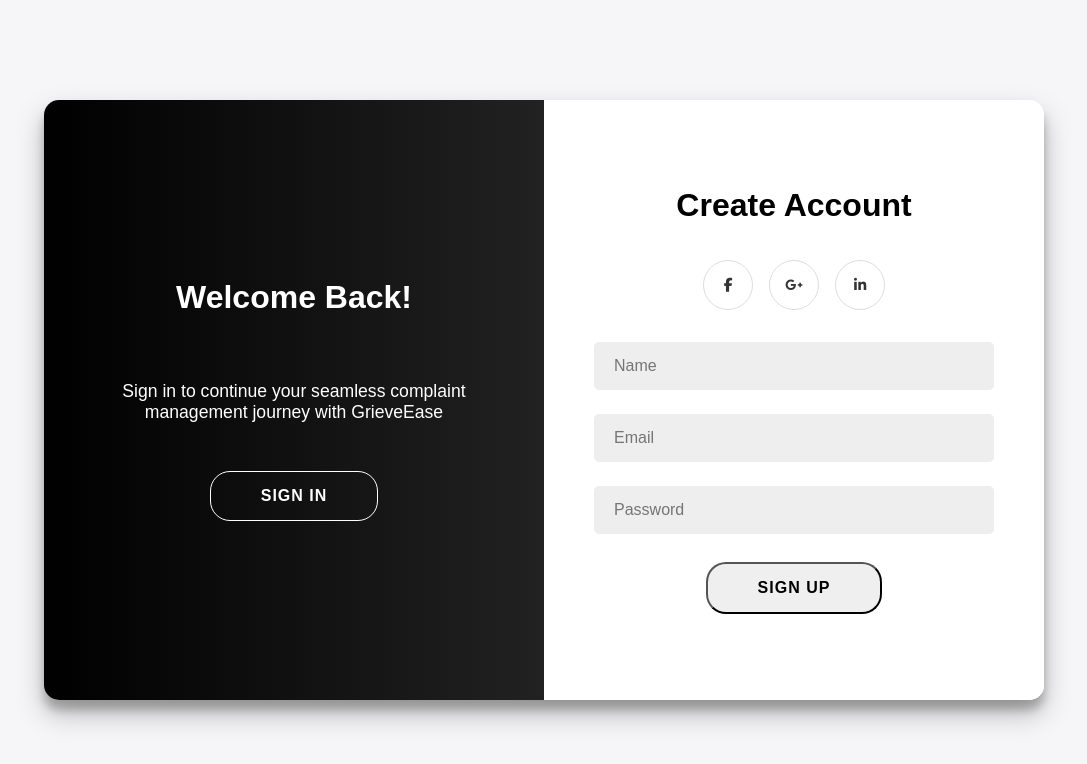
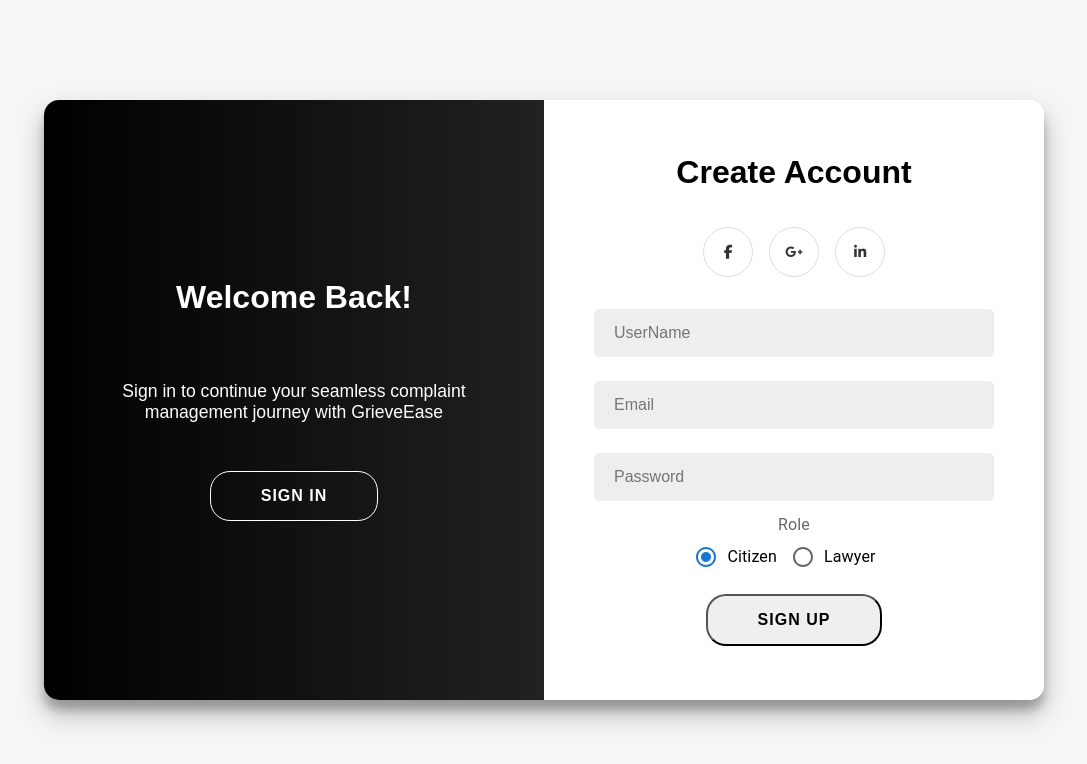
Before and after one commit to puntikuraakhilesh/justicehub, a React (Create React App) app in the folder frontend/: page /auth in a window 1280 px wide. Both pictures are taken after a click on the button "SIGN UP". Shown: the top 764 px of the page, without its empty margins (96-1183 px from the left). Built offline with nearby package versions, Linux system fonts and the light colour scheme.

Commit message:
auth lawyer details is pending

```diff
--- a/frontend/package.json
+++ b/frontend/package.json
@@ -11,8 +11,9 @@
     "@mui/styled-engine-sc": "^6.3.0",
     "axios": "^1.7.9",
     "cra-template": "1.2.0",
-    "react": "^19.0.0",
-    "react-dom": "^19.0.0",
+    "notistack": "^3.0.1",
+    "react": "^18.3.1",
+    "react-dom": "^18.3.1",
     "react-router-dom": "^7.1.1",
     "react-scripts": "^5.0.1",
     "styled-components": "^6.1.13",
--- a/frontend/src/pages/auth/SignIn.jsx
+++ b/frontend/src/pages/auth/SignIn.jsx
@@ -1,14 +1,14 @@
-import React,{ useState }  from "react";
+import React,{ useState,useContext }  from "react";
 import axios from 'axios';
 import { useNavigate } from 'react-router-dom'; // Import useNavigate
-
+import { AuthContext } from "./AuthContext";
 import Radio from '@mui/material/Radio';
 import RadioGroup from '@mui/material/RadioGroup';
 import FormControlLabel from '@mui/material/FormControlLabel';
 // import FormControl from '@mui/material/FormControl';
 import FormLabel from '@mui/material/FormLabel';
 import '@fortawesome/fontawesome-free/css/all.min.css';
-
+import { Link } from "react-router-dom"
 
 function SignInForm() {
   const [formData, setFormData] = useState({
@@ -16,7 +16,7 @@
     password: '',
     role: 'citizen', // default role is set to 'user'
   });
-
+  const { login } = useContext(AuthContext);
   const [error, setError] = useState();
   const navigate = useNavigate(); // Use useNavigate hook
 
@@ -30,19 +30,28 @@
 
 
       if (role === 'citizen') {
-        const res = await axios.post(`${import.meta.env.VITE_APP_BACKEND_URL}/admin/login`, formData);
-      localStorage.setItem('token', res.data.token); // Navigate to '/admin' route after successful login
+        const response=await axios.post(`http://localhost:8800/api/auth/login`,{email,password,role});
+
+        const {token,user}=response.data;
+        login(token, user.id ,user.role,user.username);
+        navigate('/citizenhome');
+        alert("Citizen Logged In successfully");
+        //Keep a toast message here
       }
       else if (role === 'lawyer') {
-        const res = await axios.post(`${import.meta.env.VITE_APP_BACKEND_URL}/employee/login`, formData);
-      localStorage.setItem('token', res.data.token);
-      }
+        const response=await axios.post(`http://localhost:8800/api/auth/login`,{email,password,role});
 
-      // Navigate to appropriate route after login
-      if (role === 'citizen') {
-        navigate('/citizenhome'); // Navigate to '/admin' route after successful login
-      } else if (role === 'lawyer') {
-        navigate('/lawyerhome'); // Navigate to '/employee' route after successful login
+        const {token,user}=response.data;
+        if(user.detailsfilled){
+          login(token, user.id ,user.role,user.username);
+          navigate('/lawyerhome');
+          alert("Lawyer Logged In successfully");
+        }
+        else{
+          login(token, user.id ,user.role,user.username);
+          navigate('/lawyerdetails');
+          alert("Lawyer Details not filled. Please fill the details");
+        }
       }
     } catch (error) {
       console.error(error);
--- a/frontend/src/pages/auth/SignUp.jsx
+++ b/frontend/src/pages/auth/SignUp.jsx
@@ -1,11 +1,20 @@
 import React,{useState} from "react";
 import axios from 'axios';
 import { useNavigate } from 'react-router-dom';
+
+import Radio from '@mui/material/Radio';
+import RadioGroup from '@mui/material/RadioGroup';
+import FormControlLabel from '@mui/material/FormControlLabel';
+// import FormControl from '@mui/material/FormControl';
+import FormLabel from '@mui/material/FormLabel';
+
+
+
 function SignUpForm() {
   const [formData, setFormData] = useState({
     email: '',
     password: '',
-    username: 'user',
+    username: '',
     role: 'citizen', // default role is set to 'user'
   });
 
@@ -13,7 +22,7 @@
   const [error, setError] = useState();
   const navigate = useNavigate();
 
-  const { email, password, name, role } = formData;
+  const { email, password, username, role } = formData;
 
   const onChange = (e) => setFormData({ ...formData, [e.target.name]: e.target.value });
 
@@ -25,43 +34,18 @@
         // localStorage.setItem('token', res.data.token);
 
         if (role === 'citizen') {
-            alert('Citizen registered successfully'); // Navigate to '/admin' route after successful login
+             // Navigate to '/admin' route after successful login
+            await axios.post('http://localhost:8800/api/auth/signup', { username, email, password,role });
+            alert('Citizen registered successfully You can login now');
         } else if (role === 'lawyer') {
-            alert('Citizen registered successfully'); // Navigate to '/employee' route after successful login
+          await axios.post('http://localhost:8800/api/auth/signup', { username, email, password,role });
+            alert('Lawyer registered successfully You can login now'); // Navigate to '/employee' route after successful login
         }
     } catch (error) {
         console.error('Error response:', error.response); // Log detailed error response
         setError('Error registering user');
     }
   };
-  // const [state, setState] = React.useState({
-  //   name: "",
-  //   email: "",
-  //   password: ""
-  // });
-  // const handleChange = evt => {
-  //   const value = evt.target.value;
-  //   setState({
-  //     ...state,
-  //     [evt.target.name]: value
-  //   });
-  // };
-
-  // const handleOnSubmit = evt => {
-  //   evt.preventDefault();
-
-  //   const { name, email, password } = state;
-  //   alert(
-  //     `You are sign up with name: ${name} email: ${email} and password: ${password}`
-  //   );
-
-  //   for (const key in state) {
-  //     setState({
-  //       ...state,
-  //       [key]: ""
-  //     });
-  //   }
-  // };
 
   return (
     <div className="form-container sign-up-container">
@@ -80,10 +64,10 @@
         </div>
         <input
           type="text"
-          name="name"
-          value={name}
+          name="username"
+          value={username}
           onChange={onChange}
-          placeholder="Name"
+          placeholder="UserName"
         />
         <input
           type="email"
@@ -99,6 +83,16 @@
           onChange={onChange}
           placeholder="Password"
         />
+        <FormLabel id="demo-row-radio-buttons-group-label">Role</FormLabel>
+      <RadioGroup
+        row
+        aria-labelledby="demo-row-radio-buttons-group-label"
+        name="row-radio-buttons-group"
+      >
+        <FormControlLabel value="citizen" control={<Radio />} label="Citizen" name="role" checked={role === 'citizen'} onChange={onChange}/>
+        <FormControlLabel value="lawyer" control={<Radio />} label="Lawyer" name="role" checked={role === 'lawyer'} onChange={onChange}/>
+
+      </RadioGroup>
         <button id="btnbtn">Sign Up</button>
       </form>
     </div>
```
Also changed, not shown: 1 other file (tests, documents, lock files or other folders).
